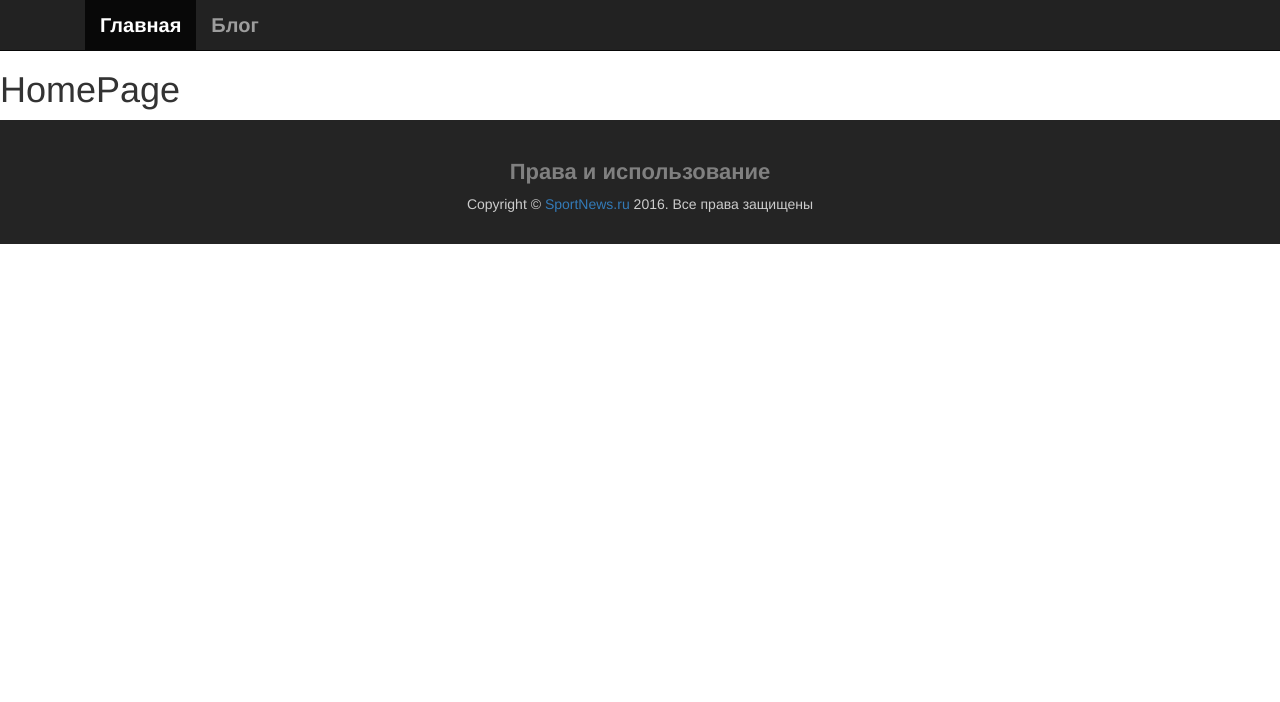
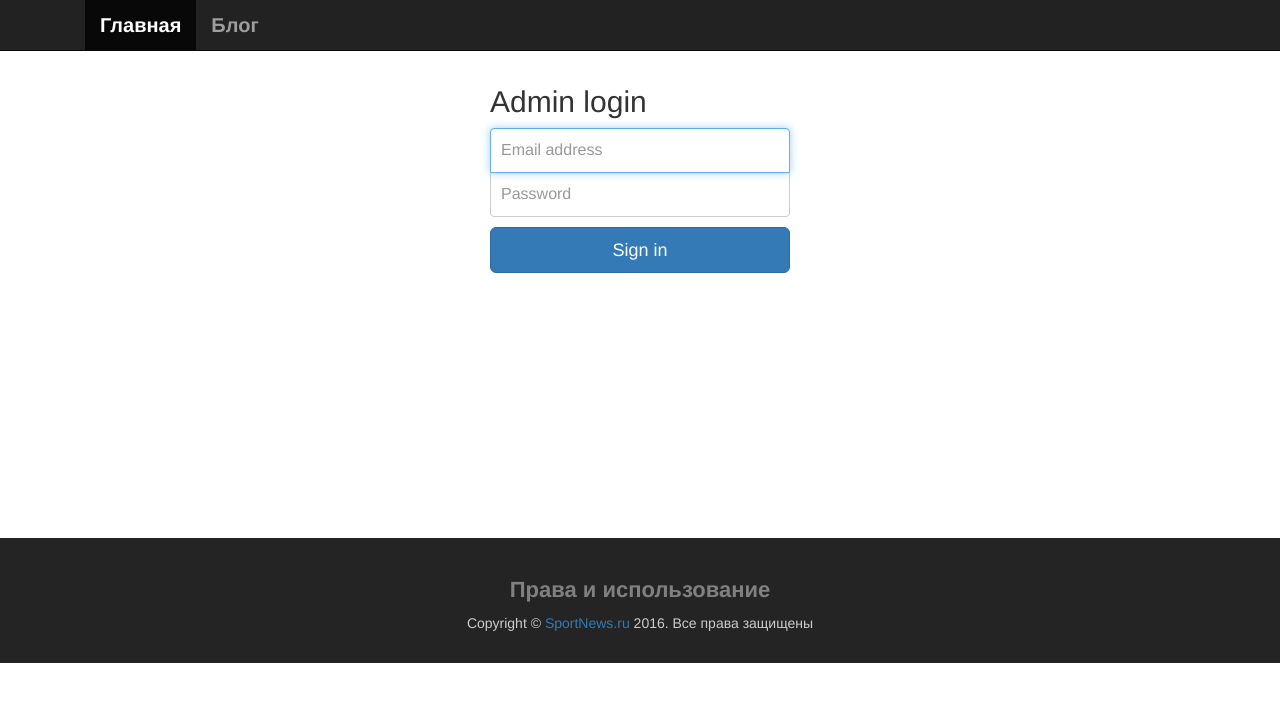
Before and after one commit to hocjs/news-page-client, an Angular app: page /admin in a window 1280 px wide. Before the commit this address led to /. Shown: the top 702 px of the page. Built offline with nearby package versions, Linux system fonts and the light colour scheme.

Commit message:
Added AdminLoginComponent skeleton

```diff
--- /dev/null
+++ b/src/app/adminLoginComponent/admin-login.component.html
@@ -0,0 +1,12 @@
+<div class="container">
+
+    <form class="form-signin">
+        <h2 class="form-signin-heading">Admin login</h2>
+        <label for="inputEmail" class="sr-only">Login</label>
+        <input type="email" id="inputEmail" class="form-control" placeholder="Email address" required autofocus>
+        <label for="inputPassword" class="sr-only">Password</label>
+        <input type="password" id="inputPassword" class="form-control" placeholder="Password" required>
+        <button class="btn btn-lg btn-primary btn-block" type="submit">Sign in</button>
+    </form>
+
+</div>
--- /dev/null
+++ b/src/app/adminLoginComponent/admin-login.component.scss
@@ -0,0 +1,40 @@
+.form-signin {
+    max-width: 330px;
+    padding: 15px;
+    margin: 0 auto;
+    margin-bottom: 22%;
+
+  .form-signin-heading, .checkbox {
+    margin-bottom: 10px;
+  }
+
+  .checkbox {
+    font-weight: normal;
+  }
+
+  .form-control {
+    position: relative;
+    height: auto;
+    -webkit-box-sizing: border-box;
+    -moz-box-sizing: border-box;
+    box-sizing: border-box;
+    padding: 10px;
+    font-size: 16px;
+  }
+
+  .form-control:focus {
+    z-index: 2;
+  }
+
+  input[type="email"] {
+    margin-bottom: -1px;
+    border-bottom-right-radius: 0;
+    border-bottom-left-radius: 0;
+  }
+
+  input[type="password"] {
+    margin-bottom: 10px;
+    border-top-left-radius: 0;
+    border-top-right-radius: 0;
+  }
+}
--- a/src/app/app.routing.ts
+++ b/src/app/app.routing.ts
@@ -1,10 +1,15 @@
 import {Routes, RouterModule} from '@angular/router';
 import {HomePageComponent} from "./homePageComponent/home-page.component";
+import {AdminLoginComponent} from "./adminLoginComponent/admin-login.component";
 
 const appRoutes: Routes = [
   {
     path: '',
     component: HomePageComponent
+  },
+  {
+    path: 'admin',
+    component: AdminLoginComponent
   },
   {
     path: '**',
```
Also changed, not shown: src/app/adminLoginComponent/admin-login.component.ts (added, +10 -0 lines).
